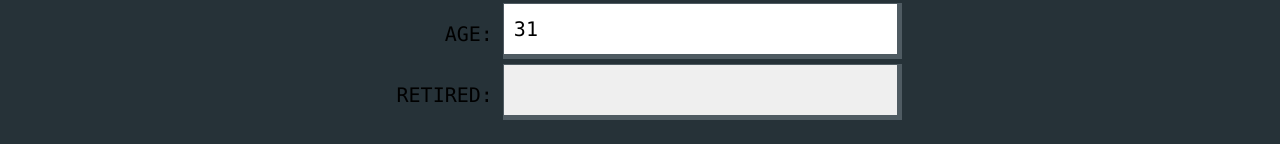
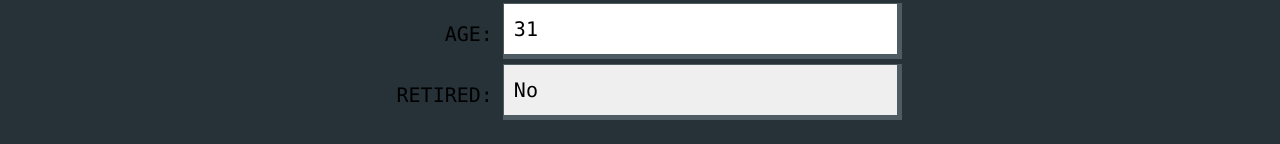
Before and after one commit to Monikaa1909/project3-js, a Vue app: page /editplayer/1 in a window 1280 px wide. Shown: the part 385-529 px from the top of the page. Built offline with nearby package versions, Linux system fonts and the light colour scheme; data requests are answered from the project's data file.

Commit message:
Show current option when you are editing player or club

```diff
--- a/src/views/EditClub.vue
+++ b/src/views/EditClub.vue
@@ -46,8 +46,7 @@
               v-model="championsLeagueWinner"
               aria-label="Is champions league winner?"
               placeholder="Is champions league winner?">
-            <option>Yes</option>
-            <option>No</option>
+            <option v-for="bool in bools" v-bind:key=bool :value="bool">{{bool}}</option>
           </select>
       </div>
       <div class="editfield flex-row">
@@ -81,7 +80,8 @@ export default {
       currentCoach: "",
       founded: null,
       championsLeagueWinner: null,
-      ground: null
+      ground: null,
+      bools:  ['No', 'Yes']
     };
   },
 
@@ -97,7 +97,7 @@ export default {
       this.currentCoach = res.data.currentCoach;
 
       this.founded = res.data.founded;
-      this.championsLeagueWinner = res.data.championsLeagueWinner;
+      this.championsLeagueWinner = res.data.championsLeagueWinner === true ? 'Yes' : 'No'
       this.ground = res.data.ground;
 
     } catch (e) {
--- a/src/views/EditPlayer.vue
+++ b/src/views/EditPlayer.vue
@@ -47,8 +47,7 @@
             v-model="retired"
             aria-label="Retired"
             placeholder="Retired">
-          <option>Yes</option>
-          <option>No</option>
+          <option v-for="bool in bools" v-bind:key=bool :value="bool">{{bool}}</option>
         </select>
       </div>
       <div>
@@ -73,14 +72,13 @@ export default {
       lastName: "",
       country: null,
       age: null,
-      retired: null
+      retired: null,
+      bools: ['No', 'Yes']
     };
   },
 
   async created() {
     try {
-
-      console.log('Params: ', this.$route.params.id);
       const res = await axios.get(baseURL + "/" + this.$route.params.id)
 
       this.id = res.data.id
@@ -88,8 +86,7 @@ export default {
       this.lastName = res.data.lastName
       this.country = res.data.country
       this.age = res.data.age
-      this.retired = res.data.retired
-      console.log("xddd")
+      this.retired = res.data.retired === true ? 'Yes' : 'No'
     } catch (e) {
       console.error(e);
     }
@@ -108,7 +105,7 @@ export default {
             lastName: this.lastName,
             country: this.country,
             age: this.age,
-            retired: this.retired === null ? this.retired = false : this.retired === "true"
+            retired: this.retired === "No" ? this.retired = false : this.retired = true
           })]);
 
         } catch (e) {
```
